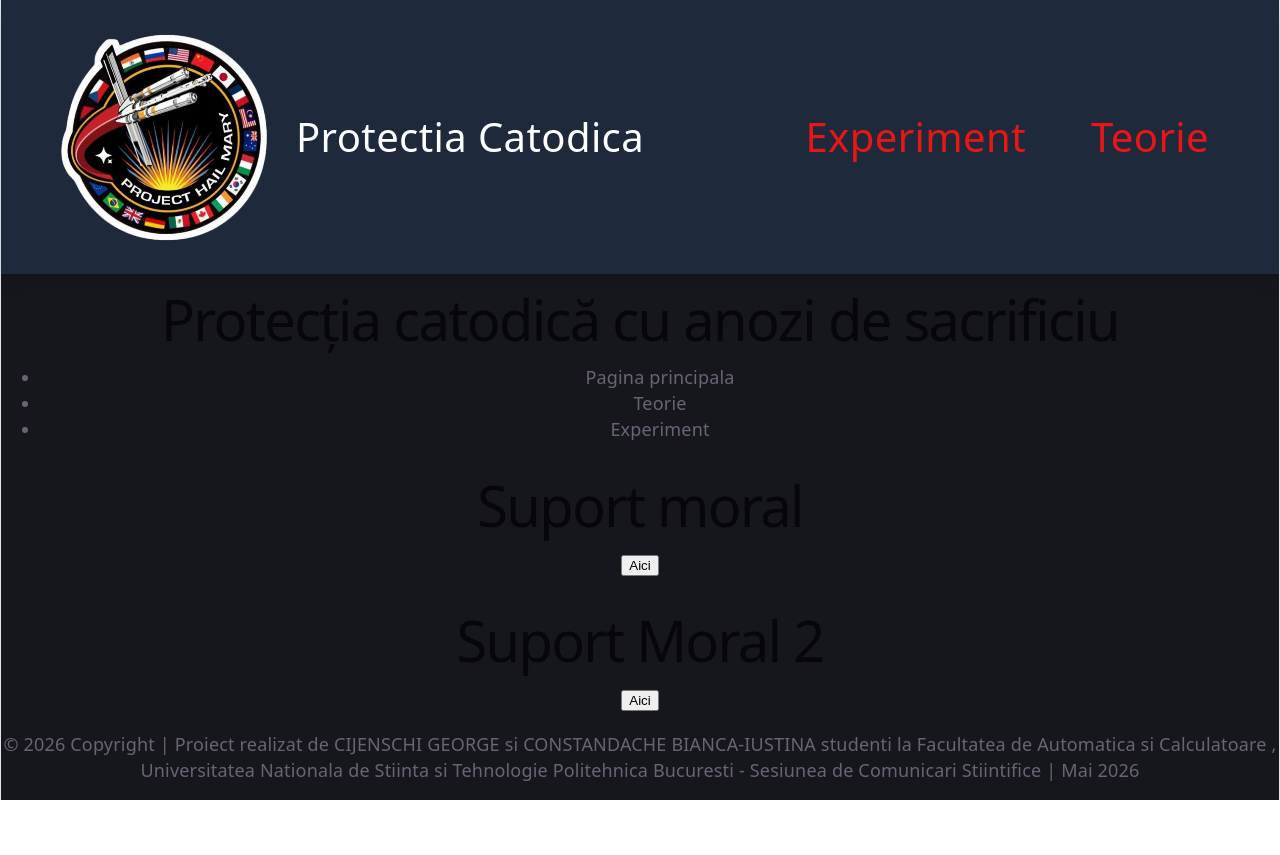
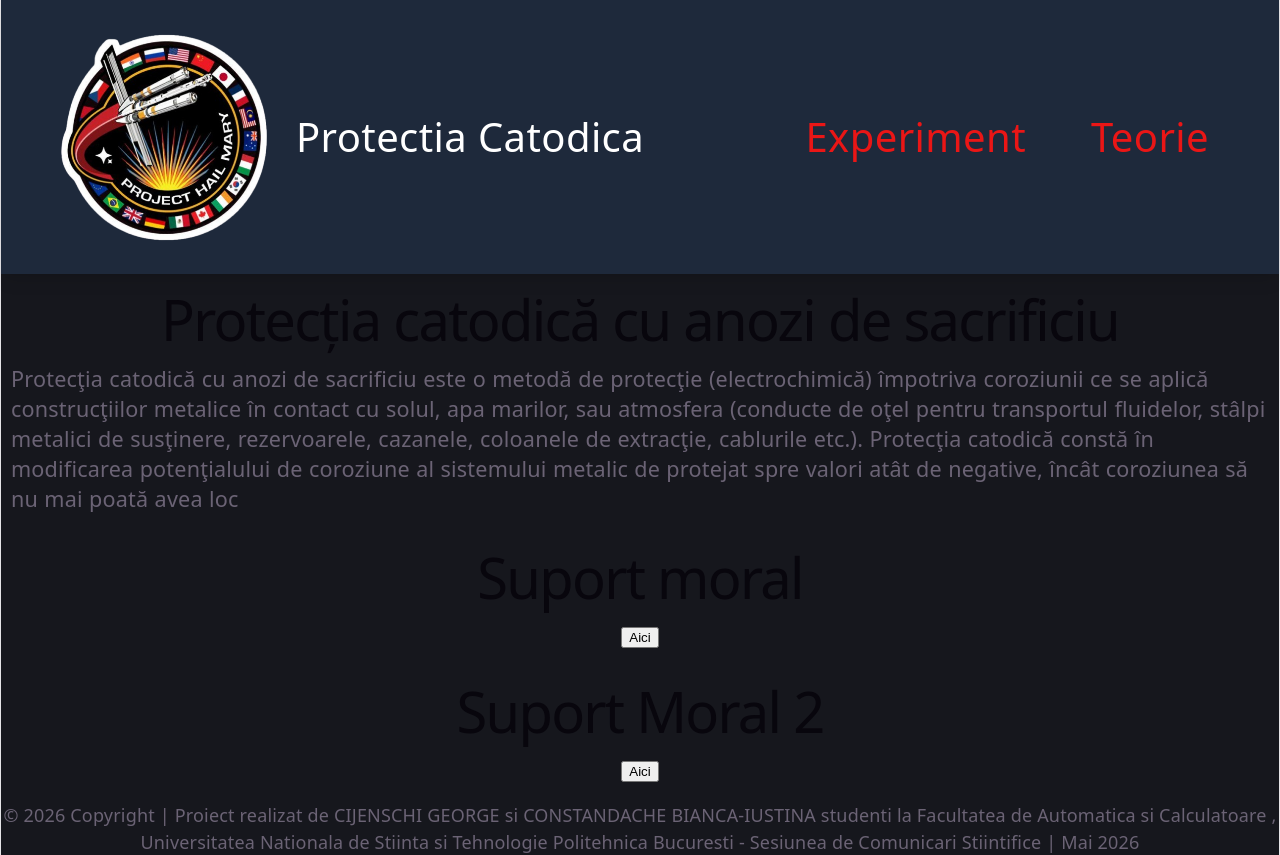
Before and after one commit to mimenschi/proiect_chimie, a React (Vite) app in the folder protectia-catodica/: page / in a window 1280 px wide. Before the commit the page ends 800 px from the top, so only its background shows below. Built offline with nearby package versions, Linux system fonts and the light colour scheme.

Commit message:
Add: Clase pentru experiment

```diff
--- a/protectia-catodica/src/components/Mediu.jsx
+++ b/protectia-catodica/src/components/Mediu.jsx
@@ -8,7 +8,9 @@ function Mediu() {
         { label: "acid", value: "Acid" },
         { label: "neutru", value: "Neutru" },
     ];
-    return (<div className="mediu">
+    return (
+        <div className="bara-mediu">
+            <div className="mediu">
             <Select
                 name="Selectează mediul"
                 /*values={selectedValue}*/
@@ -17,6 +19,7 @@ function Mediu() {
                 required
             /*onChange={handleChange}*/
             />
+            </div>
 
         </div>);
 }
--- a/protectia-catodica/src/index.css
+++ b/protectia-catodica/src/index.css
@@ -133,6 +133,22 @@ body {
   top: 0;
 }
 
+
+
+/*COMPONENTE TEXT*/
+
+
+.textTeorie{
+  line-height: 30px;
+  font-size: larger;
+  font-weight: 500;
+  word-spacing: 0.5px;
+  text-align: left;
+  padding-left: 10px;
+  padding-right: 5px;
+}
+
+
 /*IMAGE STYLE*/
 
 .poza{
@@ -140,6 +156,49 @@ body {
   width: 250px;
   border: slateblue;
 }
+
+
+
+/*Mediu Experiment*/
+
+.metals{
+  display: flex;
+  flex-direction: column;
+  align-items: flex-end;
+  width: 100%;
+  padding-right: 50px;
+  box-sizing: border-box;
+}
+
+.metals p{
+  margin-top: 10px;
+  text-align: right;
+  width: 100%;
+}
+.metals ul{
+  display: flex;
+  flex-direction: column;
+  gap: 10px;
+  list-style: none;
+  padding-right: 100px;
+}
+
+.metals button{
+  width: 200px;
+  padding: 8px;
+  cursor: pointer;
+  color: #ffffff;
+}
+
+.metal-value{
+  margin-top: 10px;
+  width: 150px;
+  text-align: center;
+  font-weight: 300;
+  color: white;
+}
+
+
 
 /*BUTOANE NAVBAR STYLE*/
 
@@ -208,6 +267,26 @@ body {
 }
 
 
+.bara-mediu{
+  display: flex;
+  align-items: center;
+  width: 100%;
+  margin-top: 20px;
+  margin-bottom: 20px;
+}
+
+.mediu{
+  width: 400px;
+  min-width: 250px;
+  padding-left: 20px;
+  padding: 10px;
+  color: #b3c1d9;
+  font-weight: 600;
+  border: 10px;
+  border-radius: 50px;
+}
+
+
 /*-----------------*/
 
 #root {
--- a/protectia-catodica/src/site/Header.jsx
+++ b/protectia-catodica/src/site/Header.jsx
@@ -7,13 +7,12 @@ function Header() {
      return(
         <header>
             <h1>Protecția catodică cu anozi de sacrificiu</h1>
-            <nav>
-                <ul>
-                    <li>Pagina principala</li>
-                    <li>Teorie</li>
-                    <li>Experiment</li>
-                </ul>
-            </nav>
+            <p className='textTeorie'>Protecţia catodică cu anozi de sacrificiu este o metodă de protecţie (electrochimică)
+împotriva coroziunii ce se aplică construcţiilor metalice în contact cu solul, apa marilor, sau
+atmosfera (conducte de oţel pentru transportul fluidelor, stâlpi metalici de susţinere,
+rezervoarele, cazanele, coloanele de extracţie, cablurile etc.). Protecţia catodică constă în
+modificarea potenţialului de coroziune al sistemului metalic de protejat spre valori atât de
+negative, încât coroziunea să nu mai poată avea loc</p>
         </header>
     );
 }
```
Also changed, not shown: protectia-catodica/src/components/Metals.jsx (+5 -2 lines), protectia-catodica/src/assets/Voltmetrisor.png (added). Lines whose indentation alone changed are shown as unchanged.
